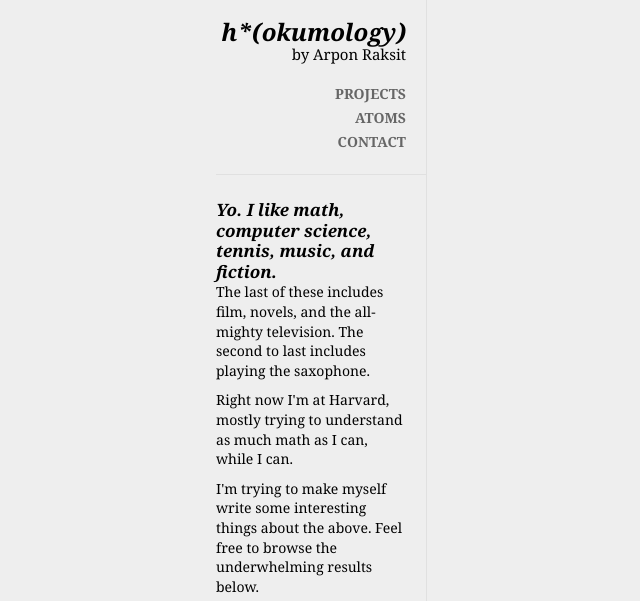
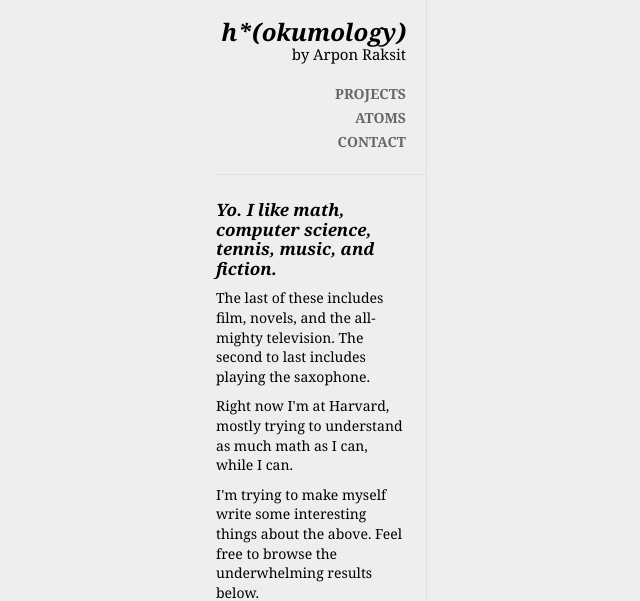
Before and after one commit to arponr/djsite, a Django app: page / in a window 1280 px wide. Shown: the top 601 px of the page, without its empty margins (94-734 px from the left). Run offline with Django 3.2, Linux system fonts and the light colour scheme; data that the repository does not hold is empty; some libraries are stand-ins or nearby versions.

Commit message:
blog spacing info blah

```diff
--- a/djsite/static/base.css
+++ b/djsite/static/base.css
@@ -99,7 +99,7 @@ p {
     font-size: 17px;
     font-weight: 600;
     font-style: italic;
-    display: inline;
+    margin-bottom: 10px;
 }
 
 #content {
```
